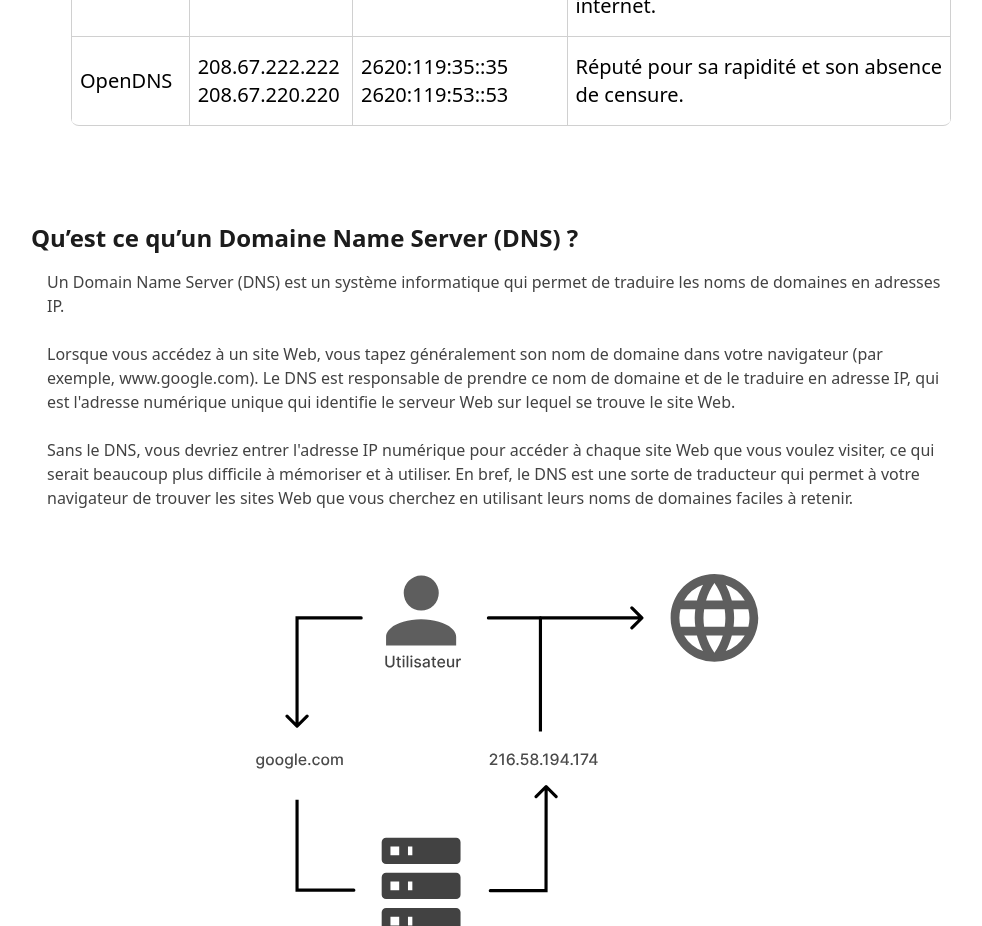
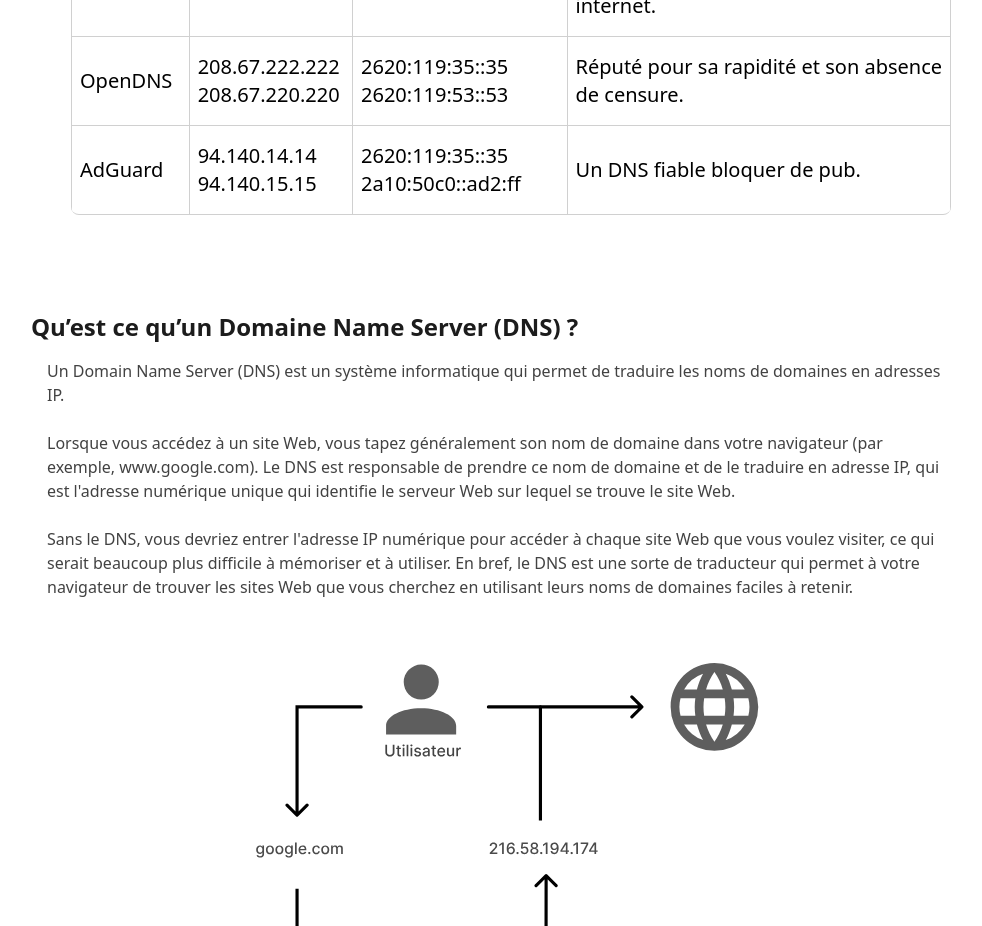
Before and after one commit to changetondns/changetondns.fr, a Vue app: page / in a window 1280 px wide. Shown: the part 4200-5126 px from the top of the page, without its empty margins (129-1111 px from the left). Built offline with nearby package versions, Linux system fonts and the light colour scheme.

Commit message:
ajoute de adguard

```diff
--- a/src/components/Tutorial.vue
+++ b/src/components/Tutorial.vue
@@ -106,8 +106,19 @@ export default {
       </ol>
     </section>
 
+    <section class="p-6" v-if="plateforme == 'android'">
+      <p class="text-[#2E2E2E] text-4xl font-bold" :class="{ 'text-[#FFFFFF]': !theme }">Changez les DNS sur IOS</p>
+
+      <ol class="list-decimal px-4 text-[#2E2E2E] mt-12 mx-4" :class="{ 'text-[#FFFFFF]': !theme }">
+        <li class="mt-10">
+          Ouvrez l'application <span class="italic underline">Parametre</span> > <span class="italic underline">Wi-Fi</span>, si le Wi-Fi est éteint allumez le.
+        </li>
+      </ol>
+    </section>
+
+
     <section class="p-6" v-if="plateforme == 'ios'">
-      <p class="text-[#2E2E2E] text-4xl font-bold" :class="{ 'text-[#FFFFFF]': !theme }">Changez les DNS sur IOS</p>
+      <p class="text-[#2E2E2E] text-4xl font-bold" :class="{ 'text-[#FFFFFF]': !theme }">Changez les DNS sur Android</p>
 
       <ol class="list-decimal px-4 text-[#2E2E2E] mt-12 mx-4" :class="{ 'text-[#FFFFFF]': !theme }">
         <li class="mt-10">
--- a/src/views/HomeView.vue
+++ b/src/views/HomeView.vue
@@ -382,6 +382,27 @@ export default {
                             </td>
                         </tr>
 
+                        <tr class="hover:bg-[#E3E3E3]" :class="{ 'hover:bg-[#1C1E1E]': !light_theme }">
+                            <td class="pl-2 py-4 border-x border-t border-[#d0d0d0]"
+                                :class="{ 'border-black': !light_theme }">
+                                AdGuard
+                            </td>
+                            <td class="pl-2 py-4 border-x border-t border-[#d0d0d0]"
+                                :class="{ 'border-black': !light_theme }">
+                                94.140.14.14<br/>
+                                94.140.15.15
+                            </td>
+                            <td class="pl-2 py-4 border-x border-t border-[#d0d0d0]"
+                                :class="{ 'border-black': !light_theme }">
+                                2620:119:35::35<br/>
+                                2a10:50c0::ad2:ff
+                            </td>
+                            <td class="pl-2 max-w-lg py-4 border-t border-x border-[#d0d0d0]"
+                                :class="{ 'border-black': !light_theme }">
+                                Un DNS fiable bloquer de pub.
+                            </td>
+                        </tr>
+
                         </tbody>
                     </table>
                 </div>
```
